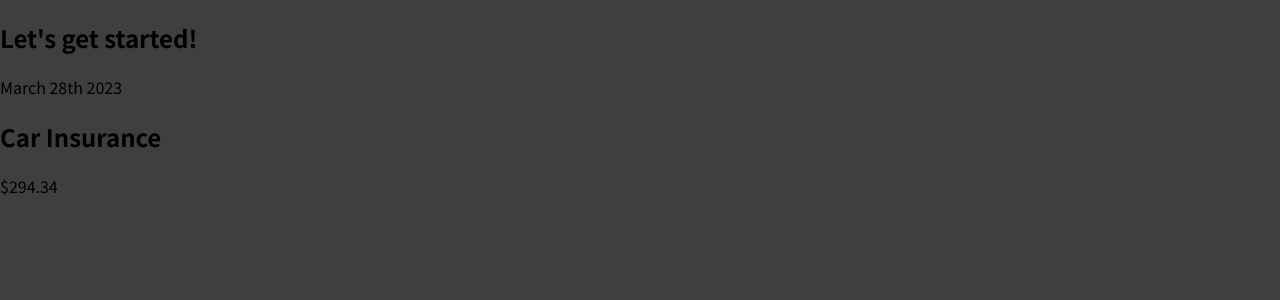
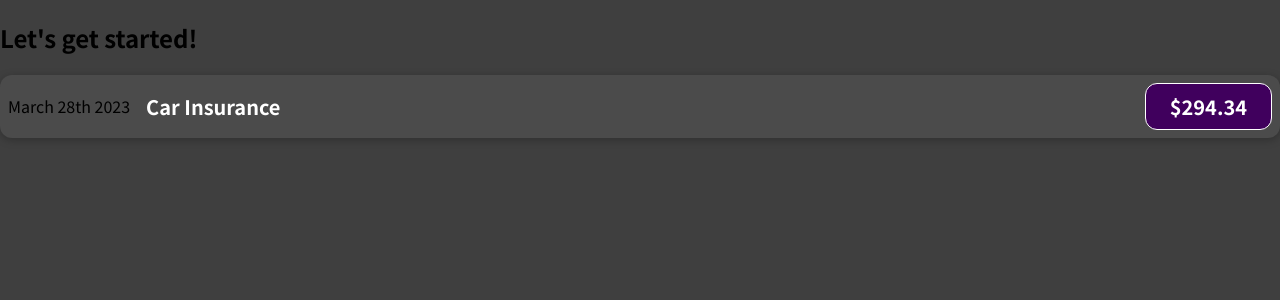
Before and after one commit to narayanananth26/expense-tracker, a JavaScript app: page / in a window 1280 px wide. Shown: the top 300 px of the page. Built offline with nearby package versions, Linux system fonts and the light colour scheme.

Commit message:
style ExpenseItem

```diff
--- /dev/null
+++ b/src/components/ExpenseItem.css
@@ -0,0 +1,56 @@
+.expense-item {
+  display: flex;
+  justify-content: space-between;
+  align-items: center;
+  box-shadow: 0 2px 8px rgba(0, 0, 0, 0.25);
+  padding: 0.5rem;
+  margin: 1rem 0;
+  border-radius: 12px;
+  background-color: #4b4b4b;
+}
+
+.expense-item__description {
+  display: flex;
+  flex-direction: column;
+  gap: 1rem;
+  align-items: flex-end;
+  flex-flow: column-reverse;
+  justify-content: flex-start;
+  flex: 1;
+}
+
+.expense-item h2 {
+  color: #3a3a3a;
+  font-size: 1rem;
+  flex: 1;
+  margin: 0 1rem;
+  color: white;
+}
+
+.expense-item__price {
+  font-size: 1rem;
+  font-weight: bold;
+  color: white;
+  background-color: #40005d;
+  border: 1px solid white;
+  padding: 0.5rem;
+  border-radius: 12px;
+}
+
+@media (min-width: 580px) {
+  .expense-item__description {
+    flex-direction: row;
+    align-items: center;
+    justify-content: flex-start;
+    flex: 1;
+  }
+
+  .expense-item__description h2 {
+    font-size: 1.25rem;
+  }
+
+  .expense-item__price {
+    font-size: 1.25rem;
+    padding: 0.5rem 1.5rem;
+  }
+}
--- a/src/components/ExpenseItem.js
+++ b/src/components/ExpenseItem.js
@@ -1,10 +1,12 @@
+import './ExpenseItem.css';
+
 function ExpenseItem() {
   return (
-		<div>
+    <div className="expense-item">
       <div>March 28th 2023</div>
-			<div>
+      <div className="expense-item__description">
         <h2>Car Insurance</h2>
-				<div>$294.34</div>
+        <div className="expense-item__price">$294.34</div>
       </div>
     </div>
   );
```
Also changed, not shown: 1 other file (tests, documents, lock files or other folders). Lines whose indentation alone changed are shown as unchanged.
